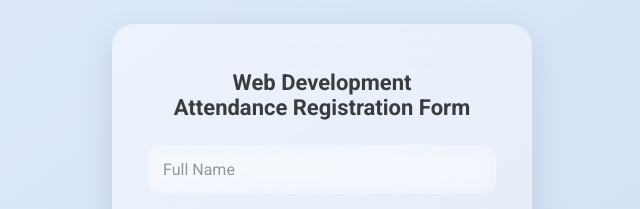
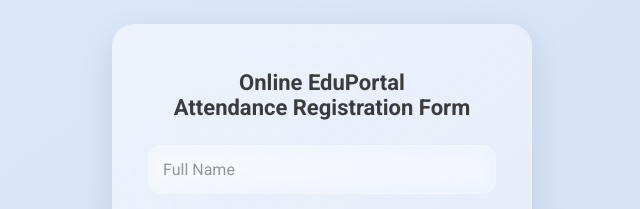
Before and after one commit to Pk-hh/Registration, a plain HTML site: page index.html in a window 1280 px wide. Shown: the part 210-419 px from the top of the page, 318-958 px from the left. Drawn offline with Linux system fonts and the light colour scheme.

Commit message:
Update index.html

```diff
--- a/index.html
+++ b/index.html
@@ -23,7 +23,7 @@
 
   <!-- Registration Form -->
   <div class="container">
-    <h2>Web Development<br>Attendance Registration Form</h2>
+    <h2>Online EduPortal<br>Attendance Registration Form</h2>
 <form id="registrationForm">
   <input type="text" name="Fname" placeholder="Full Name" required />
   <input type="text" name="roll" placeholder="Roll Number" required />
```
